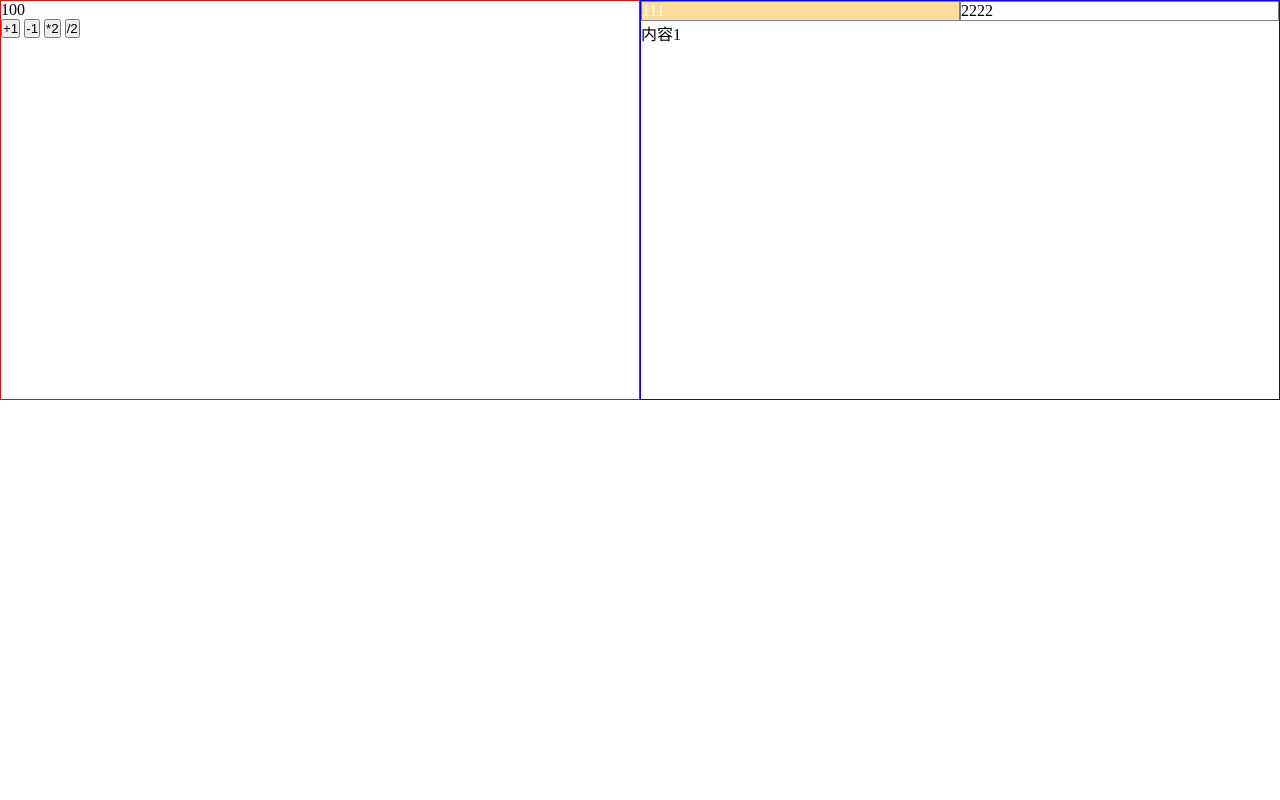
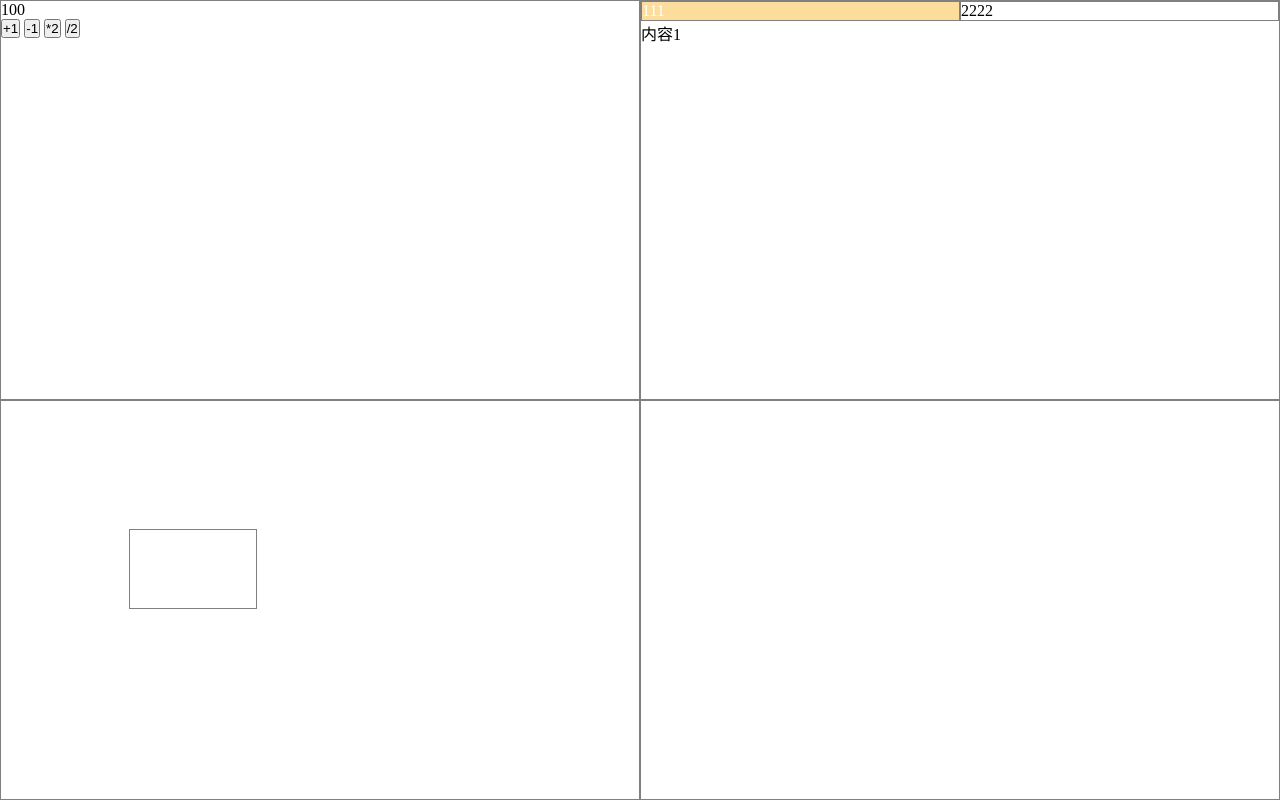
Before and after one commit to LYLYLY7/MVC, a website with bundled scripts: page src/index.html in a window 1280 px wide. Built offline with nearby package versions, Linux system fonts and the light colour scheme.

Commit message:
实现app3点击方块滑动

```diff
--- a/src/app1.css
+++ b/src/app1.css
@@ -1,5 +1,4 @@
 #app1{
-  border: 1px solid red;
   width: 50vw;
   height: 50vh;
 }
--- a/src/app2.css
+++ b/src/app2.css
@@ -1,6 +1,4 @@
 #app2 {
-  border: 1px solid blue;
-
 }
 
 #app2 .tab-bar {
--- a/src/app3.css
+++ b/src/app3.css
@@ -0,0 +1,14 @@
+#app3 {
+}
+
+#app3 .square {
+  border: 1px solid grey;
+  margin-top: 10vw;
+  margin-left: 10vw;
+  width: 10vw;
+  height: 10vh;
+  transition: transform 1s;
+}
+#app3 .square.active {
+  transform:translateX(15vw);
+}
--- a/src/app3.js
+++ b/src/app3.js
@@ -1 +1,9 @@
 import './app3.css'
+import $ from 'jquery'
+
+const $square =$('#app3 .square')
+
+$square.on('click',()=>{
+  // toggleClass 有就加上，没有就删去
+  $square.toggleClass('active')
+})
--- a/src/global.css
+++ b/src/global.css
@@ -9,4 +9,5 @@ body > .page {
 body > .page > section {
   width: 50vw;
   height: 50vh;
+  border: 1px solid grey;
 }
```
